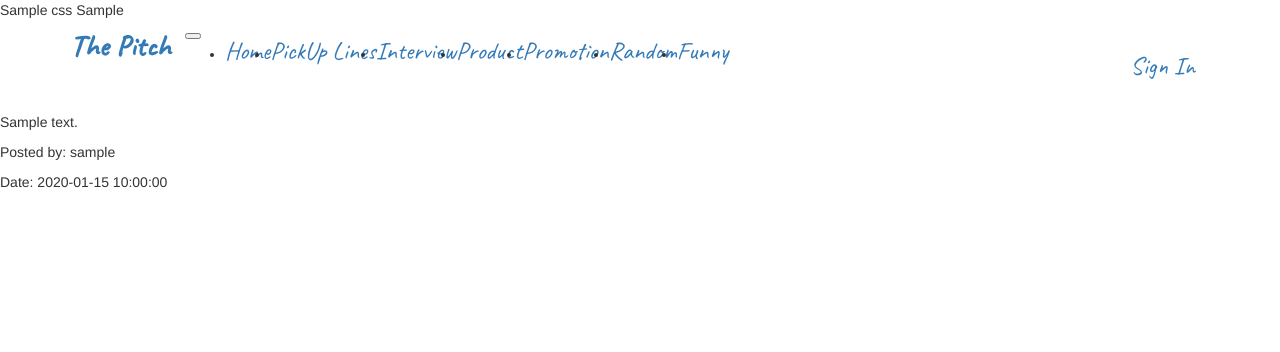
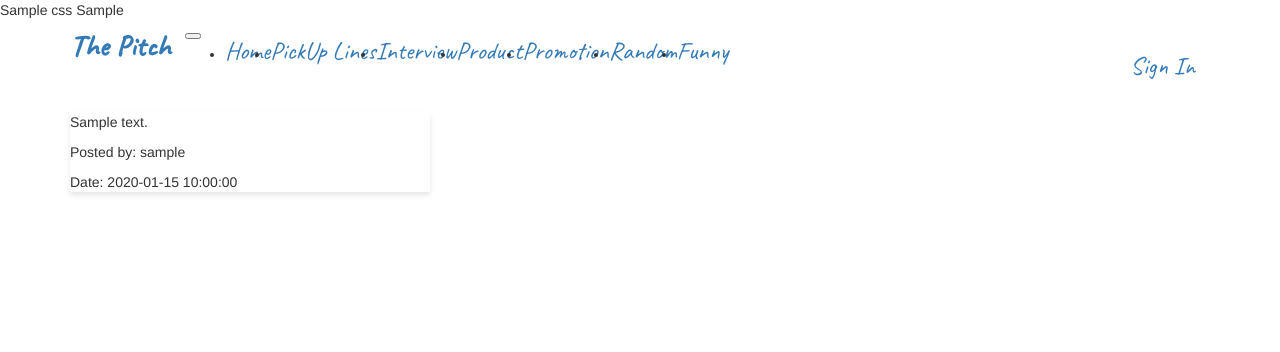
Before and after one commit to GeGe-K/Pitcher-App, a Python web app: template app/templates/comment.html in a window 1280 px wide. Shown: the top 352 px of the page. Run offline with Jinja, Linux system fonts and the light colour scheme; the template is opened without the code that fills it: most values are stand-ins (such as "Sample title", 1, 10 or a date in 2020); some libraries are stand-ins or nearby versions.

Commit message:
styled the comments using cards.

```diff
--- a/app/templates/comment.html
+++ b/app/templates/comment.html
@@ -2,9 +2,19 @@
 {% import 'bootstrap/wtf.html' as wtf %}
 
 {% block content %}
-    {% for comment in comments %}
-        <p>{{comment.comment}}</p>
-        <p>Posted by: {{comment.user.username}}</p>
-        <p>Date: {{comment.posted}}</p>
-    {% endfor%}
+<div class="container">
+    <div class="row">
+        {% for comment in comments %}
+        <div class="col-md-4 col-sm-6 d-flex">
+            <div class="card flex-fill">
+                <div class="card-body">
+                    <p class="card-title">{{comment.comment}}</p>
+                    <p class="card-text">Posted by: {{comment.user.username}}</p>
+                    <p class="card-text">Date: {{comment.posted}}</p>
+                </div>
+            </div>
+        </div>
+        {% endfor%}
+    </div>
+</div>
 {% endblock %}
```
